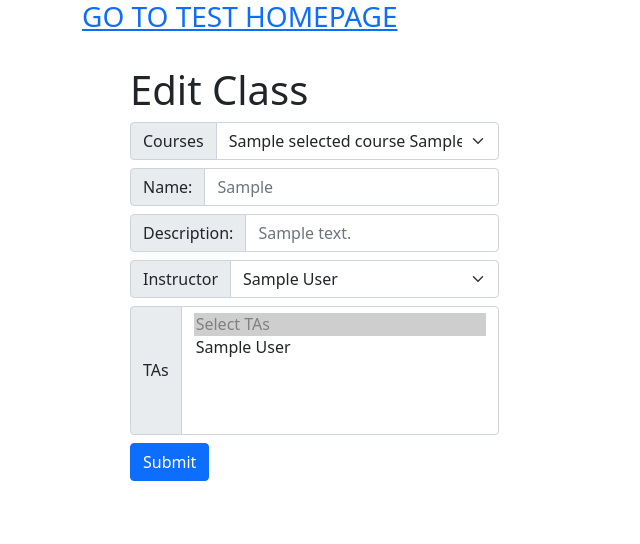
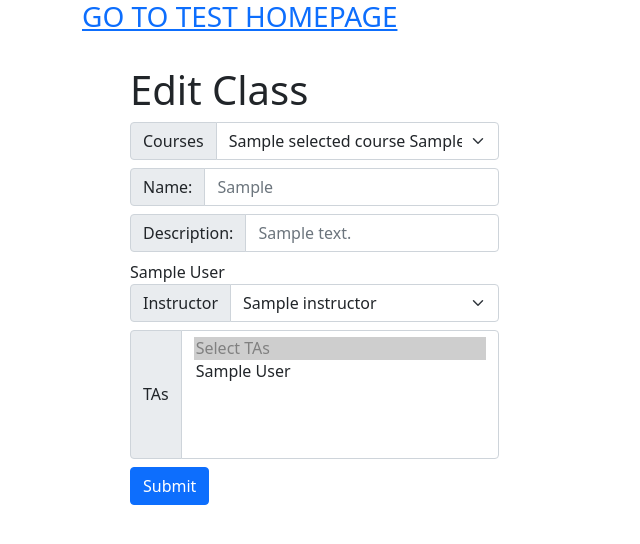
Before and after one commit to schiltz3/361Group3Project, a Django app: template CS361Group3Project/templates/course/edit.html in a window 1280 px wide. Shown: the top 544 px of the page, without its empty margins (0-640 px from the left). Run offline with Django 3.2, Linux system fonts and the light colour scheme; the template is opened without the code that fills it: most values are stand-ins (such as "Sample title", 1, 10 or a date in 2020); some libraries are stand-ins or nearby versions.

Commit message:
Renamed id's and aria-describedby as well as updated autoescape

```diff
--- a/CS361Group3Project/templates/course/edit.html
+++ b/CS361Group3Project/templates/course/edit.html
@@ -23,12 +23,12 @@ POST Vars:
             <h1>Edit Class</h1>
             <!-- Course selection -->
             <div class="input-group mb-2">
-                <span class="input-group-text" id="Courses">Courses</span>
+                <span class="input-group-text" id="courses-input">Courses</span>
                     <select name="course" class="form-select"
                             required
                             onchange="this.form.submit()"
                             aria-label="course"
-                            aria-describedby="Courses">
+                            aria-describedby="courses-input">
                         {% if selected_course %}
                         <option selected disabled value="{{ selected_course }}">{{ selected_course.name }} {{ selected_course.instructor }}</option>
                         {% else %}
@@ -40,44 +40,48 @@ POST Vars:
                     </select>
             </div>
             {%if selected_course %}
+            <!-- Course name -->
             <div class="input-group mb-2">
-                <span class="input-group-text" id="Name">Name:</span>
+                <span class="input-group-text" id="name-input">Name:</span>
                 <input type="text" name="name" class="form-control"
                        placeholder="{{selected_course}}"
                        required
                        aria-label="Name"
-                       aria-describedby="Name"/>
+                       aria-describedby="name-input"/>
             </div>
+            <!-- Course description -->
             <div class="input-group mb-2">
-                <span class="input-group-text" id="Description">Description:</span>
+                <span class="input-group-text" id="description-input">Description:</span>
                 <input type="text" name="description" class="form-control"
                        placeholder="{{selected_course.description}}"
                        required
-                       aria-label="Description"
-                       aria-describedby="Description">
+                       aria-label="description"
+                       aria-describedby="description-inp;ut">
             </div>
 
-            <!-- Instructor selection -->
+            {% for i in instructors %}
+            {{ i.user.first_name }} {{ i.user.last_name }}
+            {% endfor %}
+            <!-- Course Instructor selection -->
             <div class="input-group mb-2">
-                <span class="input-group-text" id="Instructor">Instructor</span>
-                <select name="instructor" class="form-select"
-                        aria-label="Instructor"
-                        aria-describedby="Instructor">
-                    required
-                    <option selected value>{{selected_course.instructor.first_name}} {{selected_course.instructor.last_name}}</option>
+                <span class="input-group-text" id="instructor-input">Instructor</span>
+                <select name="instructors" class="form-select"
+                        aria-label="instructor"
+                        aria-describedby="instructor-input">
+                    <option selected value="{{selected_course}}">{{selected_course.instructor}}</option>
                     {% for i in instructors %}
-                    <option value="{{ i }}">{{ i.user.first_name }} {{ i.user.last_name }}</option>
+                    <option value="{{i}}">{{ i.user.first_name}}</option>
                     {% endfor %}
                 </select>
             </div>
 
             <!-- TA selection -->
             <div class="input-group mb-2">
-                <span class="input-group-text" id="ta">TAs</span>
+                <span class="input-group-text" id="ta-input">TAs</span>
                 <select name="ta" class="form-select"
                         multiple="multiple"
                         aria-label="TA"
-                        aria-describedby="TA"
+                        aria-describedby="ta-input"
                         size="5">
                     <option disabled selected value>Select TAs</option>
                     {% for ta in tas %}
--- a/TA_Scheduler/views/course/edit.py
+++ b/TA_Scheduler/views/course/edit.py
@@ -60,8 +60,6 @@ class EditCourse(View):
             # Add course to context
             course_obj = CourseUtil.getCourseByName(course)
             self.context["selected_course"] = course_obj
-            print(f"Course Name: {course_obj.name}")
-            print(f"Course Name type: {type(course_obj.name)}")
             # self.context["name"] = course_obj.name
             # self.context["instructor"] = course_obj.instructor
             # self.context["description"] = course_obj.description
@@ -150,8 +148,8 @@ class EditCourse(View):
         :post: rendered response
         """
         kwargs["courses"] = CourseUtil.getAllCourses()
-        #print(kwargs)
         self.context[msg_type] = msg
+        self.context["instructors"] = AccountUtil.getInstructors()
         self.context.update(**kwargs)
 
         # context = {
```
